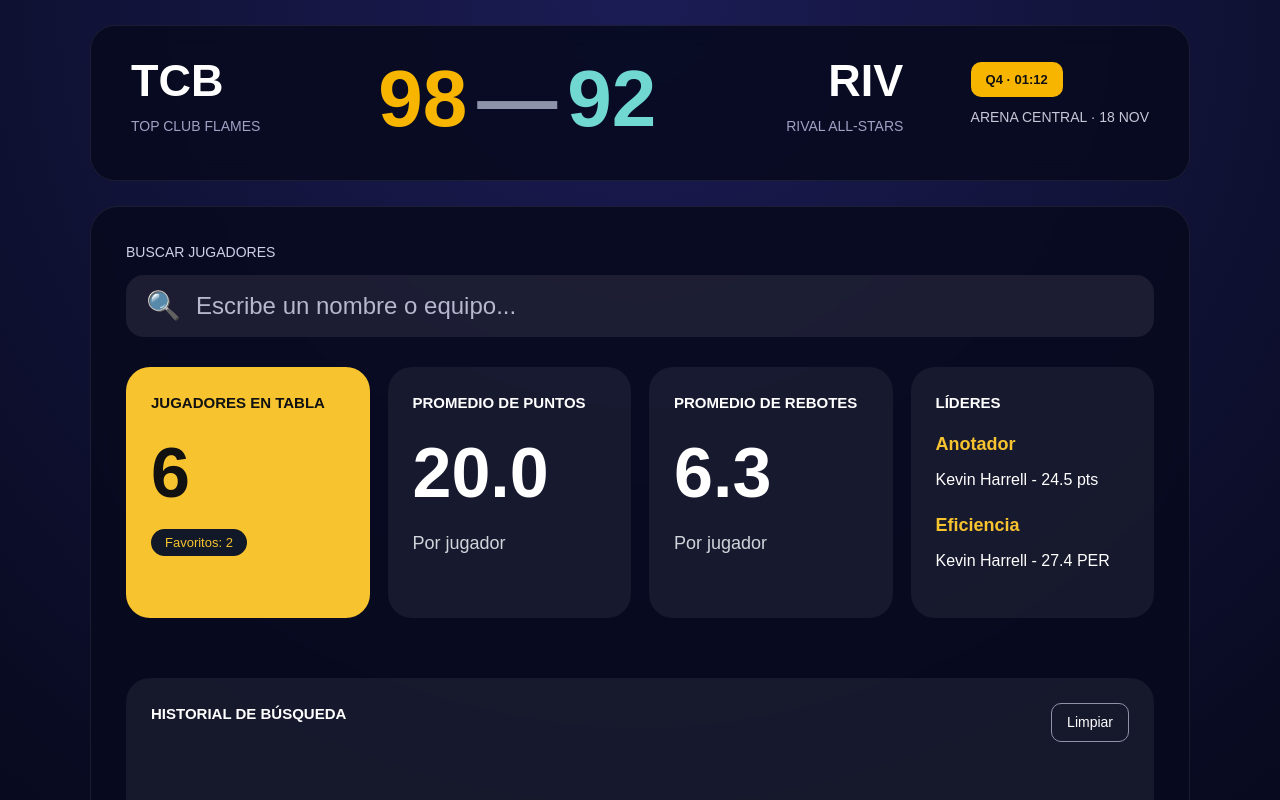
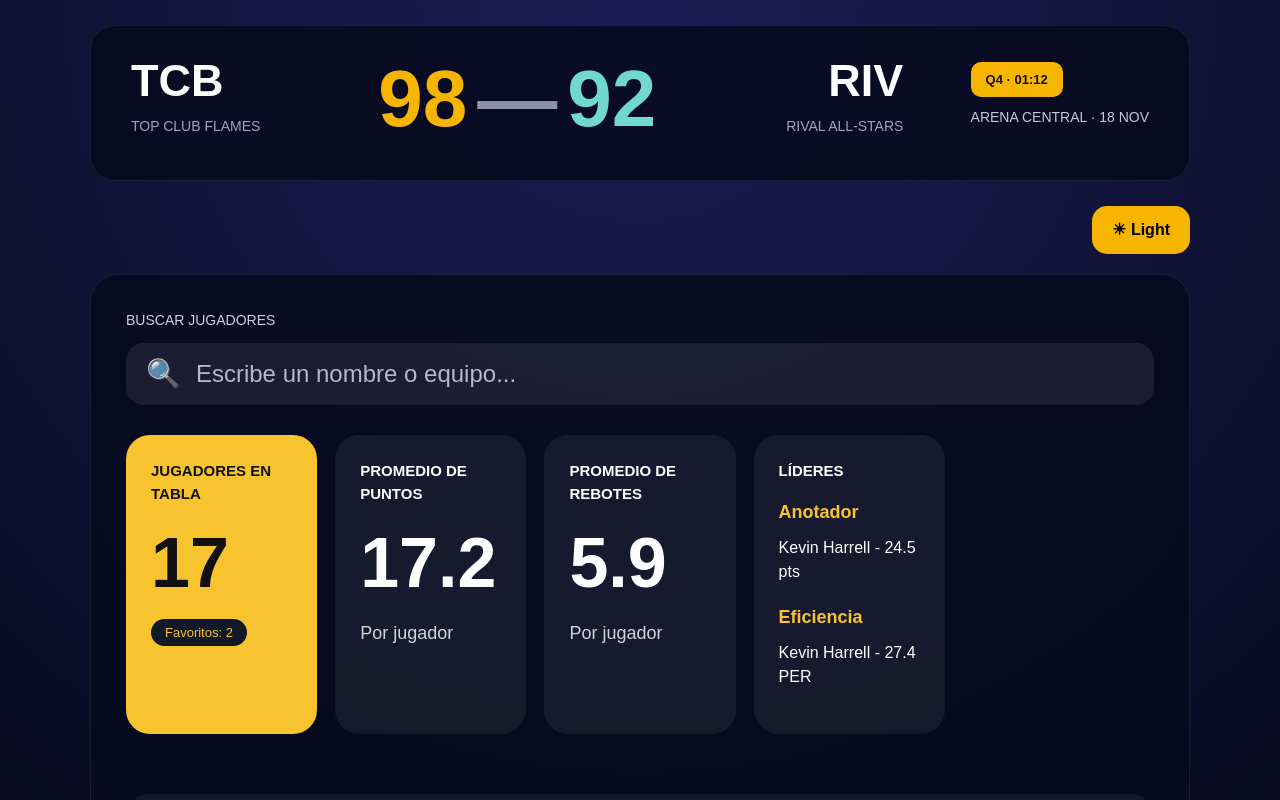
Before and after one commit to martind10/Examen_Final, a React (Vite) app in the folder REACT/basketball-dashboard/: page / in a window 1280 px wide. Shown: the top 800 px of the page. Built offline with nearby package versions, Linux system fonts and the light colour scheme.

Commit message:
Coreccion jugadores y dark-mode

```diff
--- a/REACT/basketball-dashboard/src/App.jsx
+++ b/REACT/basketball-dashboard/src/App.jsx
@@ -10,6 +10,8 @@ import playersData from './data/players'
 import StatsCards from './components/StatsCards/StatsCards'
 
 import Pagination from './components/Pagination/Pagination'
+
+import PlayerCard from './components/PlayerCard/PlayerCard'
 
 function App(){
 
@@ -26,6 +28,10 @@ function App(){
   const [highlightEven, setHighlightEven] = useState(false)
 
   const [highlightOdd, setHighlightOdd] = useState(false)
+
+  const [lightMode, setLightMode] = useState(false)
+
+  const [selectedPlayer, setSelectedPlayer] = useState(null)
 
   const toggleFavorite = (id) => {
 
@@ -96,11 +102,26 @@ function App(){
 
   return(
 
-    <main className="dashboard">
+    <main className={`dashboard ${
+      lightMode ? 'dashboard--light' : ''
+    }`}>
 
       <section className="dashboard__container">
 
         <Header />
+
+        <div className="theme-toggle">
+
+          <button
+            className="theme-toggle__button"
+            onClick={() => setLightMode(!lightMode)}
+          >
+
+    {lightMode ? '🌙 Dark' : '☀ Light'}
+
+  </button>
+
+</div>
 
         <section className="stats-panel">
 
@@ -114,6 +135,10 @@ function App(){
           <History
             history={history}
             clearHistory={clearHistory}
+          />
+
+          <PlayerCard
+            selectedPlayer={selectedPlayer}
           />
 
           <div className="table-actions">
@@ -154,6 +179,8 @@ function App(){
             toggleFavorite={toggleFavorite}
             highlightEven={highlightEven}
             highlightOdd={highlightOdd}
+            setSelectedPlayer={setSelectedPlayer}
+            setSelectedPlayer
           />
 
           <Pagination
--- /dev/null
+++ b/REACT/basketball-dashboard/src/components/PlayerCard/PlayerCard.jsx
@@ -0,0 +1,49 @@
+function PlayerCard({ selectedPlayer }){
+
+  if(!selectedPlayer){
+
+    return null
+
+  }
+
+  return(
+
+    <div className="player-card">
+
+      <h3 className="player-card__name">
+
+        {selectedPlayer.player}
+
+      </h3>
+
+      <p>
+        Equipo: {selectedPlayer.team}
+      </p>
+
+      <p>
+        Posición: {selectedPlayer.position}
+      </p>
+
+      <p>
+        PTS: {selectedPlayer.pts}
+      </p>
+
+      <p>
+        REB: {selectedPlayer.reb}
+      </p>
+
+      <p>
+        AST: {selectedPlayer.ast}
+      </p>
+
+      <p>
+        Eficiencia: {selectedPlayer.efficiency}
+      </p>
+
+    </div>
+
+  )
+
+}
+
+export default PlayerCard
--- a/REACT/basketball-dashboard/src/components/PlayersTable/PlayersTable.jsx
+++ b/REACT/basketball-dashboard/src/components/PlayersTable/PlayersTable.jsx
@@ -40,6 +40,11 @@ function PlayersTable({
 
               <tr
               key={player.id}
+
+              onClick={() =>
+                setSelectedPlayer(player)
+              }
+
               className={`
                 ${
                     highlightEven && player.id % 2 === 0
--- a/REACT/basketball-dashboard/src/data/players.js
+++ b/REACT/basketball-dashboard/src/data/players.js
@@ -76,6 +76,149 @@ const players = [
     reb: 4.2,
     ast: 7.1,
     efficiency: 22.3
+  },
+
+  {
+    id: 7,
+    favorite: false,
+    number: '04',
+    player: 'Pablo Méndez',
+    team: 'Top Club',
+    position: 'Guard',
+    pts: 14.1,
+    reb: 2.7,
+    ast: 6.9,
+    efficiency: 20.9
+  },
+
+  {
+    id: 8,
+    favorite: false,
+    number: '09',
+    player: 'Ethan Blake',
+    team: 'Top Club',
+    position: 'Guard',
+    pts: 15.2,
+    reb: 2.9,
+    ast: 7.4,
+    efficiency: 21.5
+  },
+
+  {
+    id: 9,
+    favorite: false,
+    number: '06',
+    player: 'Iván Salcedo',
+    team: 'Top Club',
+    position: 'Guard',
+    pts: 13.8,
+    reb: 3.0,
+    ast: 5.9,
+    efficiency: 19.6
+  },
+
+  {
+    id: 10,
+    favorite: false,
+    number: '02',
+    player: 'Chris Douglas',
+    team: 'Top Club',
+    position: 'Guard',
+    pts: 13.4,
+    reb: 3.1,
+    ast: 5.6,
+    efficiency: 19.8
+  },
+
+  {
+    id: 11,
+    favorite: false,
+    number: '37',
+    player: 'Noah Jones',
+    team: 'Top Club',
+    position: 'Guard',
+    pts: 17.8,
+    reb: 3.5,
+    ast: 6.1,
+    efficiency: 22.9
+  },
+
+  {
+    id: 12,
+    favorite: false,
+    number: '08',
+    player: 'Kendrick Moore',
+    team: 'Top Club',
+    position: 'Forward',
+    pts: 15.7,
+    reb: 7.1,
+    ast: 2.9,
+    efficiency: 21.4
+  },
+
+  {
+    id: 13,
+    favorite: false,
+    number: '13',
+    player: 'Raúl Ortega',
+    team: 'Top Club',
+    position: 'Forward',
+    pts: 16.2,
+    reb: 7.6,
+    ast: 4.0,
+    efficiency: 22.4
+  },
+
+  {
+    id: 14,
+    favorite: false,
+    number: '21',
+    player: 'Luis Carrington',
+    team: 'Top Club',
+    position: 'Forward',
+    pts: 17.1,
+    reb: 7.9,
+    ast: 3.4,
+    efficiency: 22.1
+  },
+
+  {
+    id: 15,
+    favorite: false,
+    number: '11',
+    player: 'Marcus Grant',
+    team: 'Top Club',
+    position: 'Forward',
+    pts: 14.8,
+    reb: 8.1,
+    ast: 2.7,
+    efficiency: 20.2
+  },
+
+  {
+    id: 16,
+    favorite: false,
+    number: '19',
+    player: 'Lucas Pereira',
+    team: 'Top Club',
+    position: 'Forward',
+    pts: 17.5,
+    reb: 8.3,
+    ast: 2.5,
+    efficiency: 21.9
+  },
+
+  {
+    id: 17,
+    favorite: false,
+    number: '17',
+    player: 'Julian Rivers',
+    team: 'Top Club',
+    position: 'Forward',
+    pts: 16.9,
+    reb: 8.7,
+    ast: 4.2,
+    efficiency: 23.1
   }
 
 ]
--- a/REACT/basketball-dashboard/src/styles/dashboard.css
+++ b/REACT/basketball-dashboard/src/styles/dashboard.css
@@ -177,7 +177,7 @@ body{
 }
 
 .stat-card--history{
-  width: 100%;
+  min-height: 220px;
 }
 
 .stat-card__history-top{
@@ -217,7 +217,7 @@ body{
 
 .stats-panel__cards{
   display: grid;
-  grid-template-columns: repeat(4, 1fr);
+  grid-template-columns: repeat(5, 1fr);
   gap: 18px;
   margin-bottom: 30px;
 }
@@ -467,3 +467,46 @@ body{
   }
 
 }
+
+.theme-toggle{
+  display: flex;
+  justify-content: flex-end;
+  margin-bottom: 20px;
+}
+
+.theme-toggle__button{
+  background: #f7b500;
+  border: none;
+  padding: 12px 20px;
+  border-radius: 15px;
+  font-weight: bold;
+}
+
+.dashboard--light{
+  background: #f4f4f4;
+}
+
+.dashboard--light .stats-panel,
+.dashboard--light .dashboard__header{
+  background: white;
+}
+
+.dashboard--light .players-table td{
+  background: #ffffff;
+}
+
+.dashboard--light .players-table th{
+  color: white;
+}
+
+.player-card{
+  background: rgba(255,255,255,0.06);
+  border-radius: 24px;
+  padding: 25px;
+  margin-bottom: 30px;
+}
+
+.player-card__name{
+  color: #f7b500;
+  margin-bottom: 20px;
+}
```
